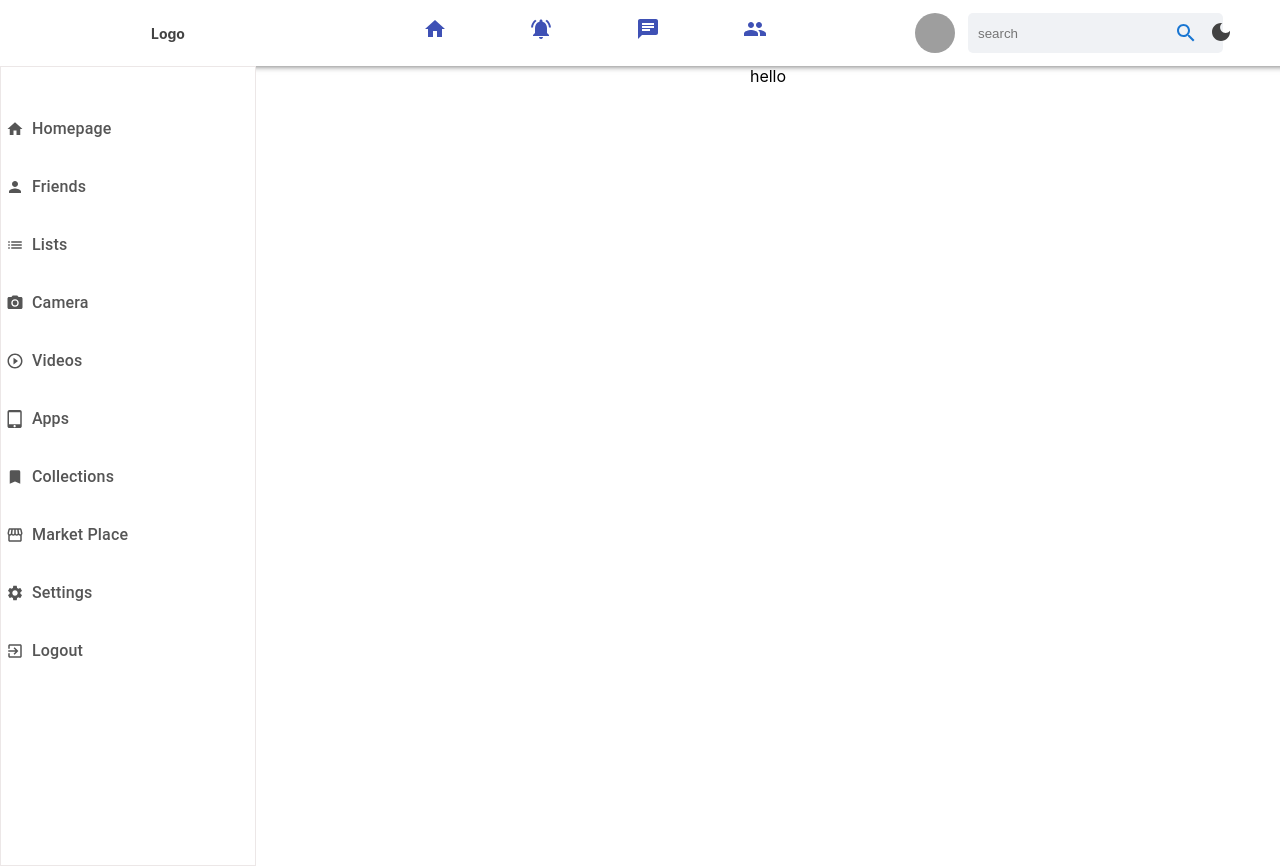
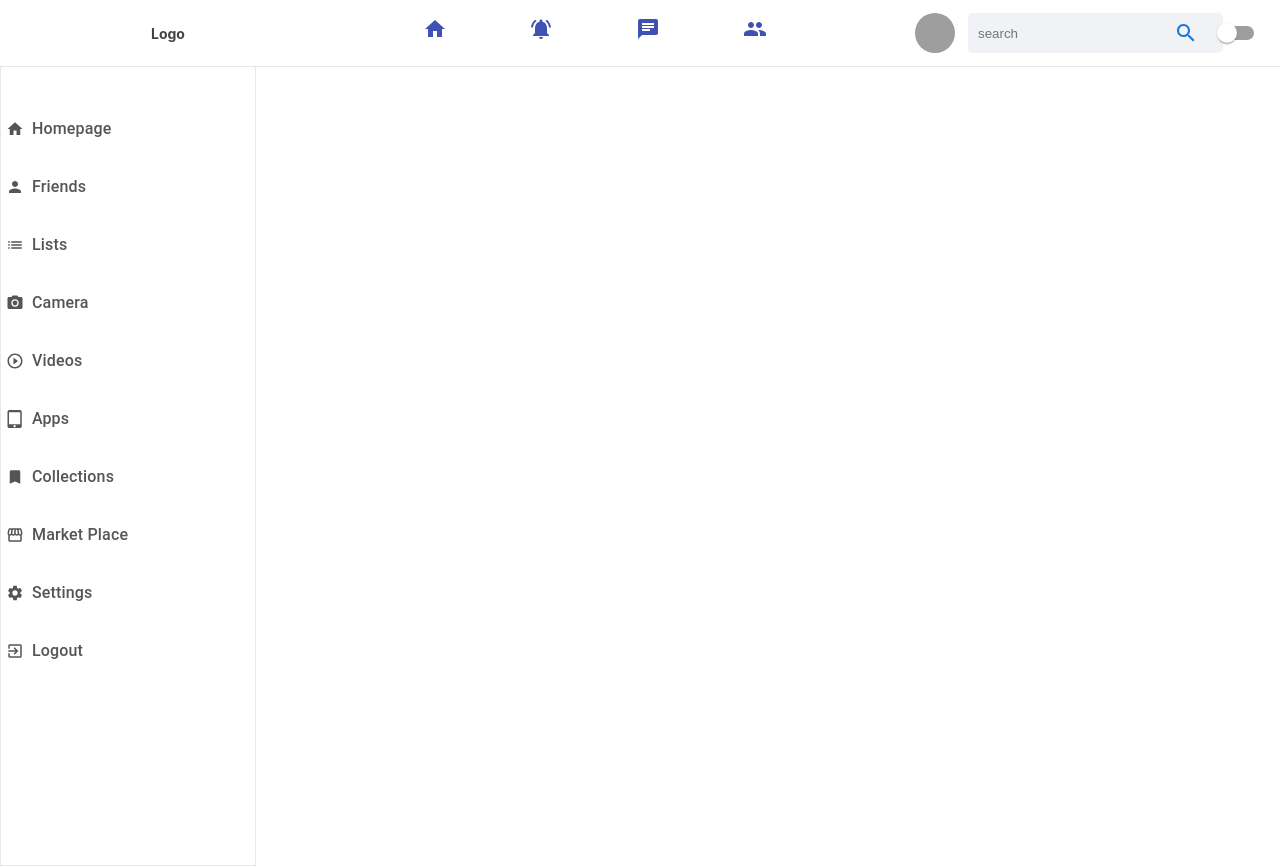
Before and after one commit to Osinachi-cloud/skill-shop, a React (Create React App) app: page / in a window 1280 px wide. Built offline with nearby package versions, Linux system fonts and the light colour scheme; grey boxes are pictures that could not be loaded.

Commit message:
added toggle switch

```diff
--- a/src/App.js
+++ b/src/App.js
@@ -10,7 +10,7 @@ const App = () => {
         <div style={{ flex: "0.2" }}>
           <Leftbar />
         </div>
-        <div style={{ flex: "0.8" }}>hello</div>
+        <div style={{ flex: "0.8", borderTop:'1px solid #ece7e7' }}></div>
       </div>
     </div>
   );
--- a/src/components/header/Header.jsx
+++ b/src/components/header/Header.jsx
@@ -9,7 +9,7 @@ const Header = () => {
   return (
     <Box
       sx={{
-        boxShadow: 3,
+        boxShadow: 0,
           width: '100%',
         // height: "3rem",
         bgcolor: (theme) =>
--- a/src/components/header/HeaderChildren.jsx/RightHeader.jsx
+++ b/src/components/header/HeaderChildren.jsx/RightHeader.jsx
@@ -5,6 +5,7 @@ import Grid from "@material-ui/core/Grid";
 import LeftHeader from "./LeftHeader";
 import createUseStyles from "react-jss";
 import SearchBox from "./SearchBox";
+import Switch from '@mui/material/Switch';
 
 const styles = createUseStyles({
   container: {
@@ -35,7 +36,8 @@ const RightHeader = () => {
         </Grid>
 
         <Grid item xs={1} sm={1} md={1} lg={1}>
-          <DarkModeIcon />
+          {/* <DarkModeIcon /> */}
+          <Switch/>
 
         </Grid>
 
--- a/src/components/main/LeftBar.jsx
+++ b/src/components/main/LeftBar.jsx
@@ -19,7 +19,8 @@ const useStyles = makeStyles((theme) => ({
     paddingLeft:'0',
     paddingRight:'0',
     paddingTop: theme.spacing(5),
-    backgroundColor: theme.palette.primary.main,
+    // backgroundColor: theme.palette.primary.main,
+    color:'grey',
     position: "sticky",
     top: 0,
     [theme.breakpoints.up("sm")]: {
```
